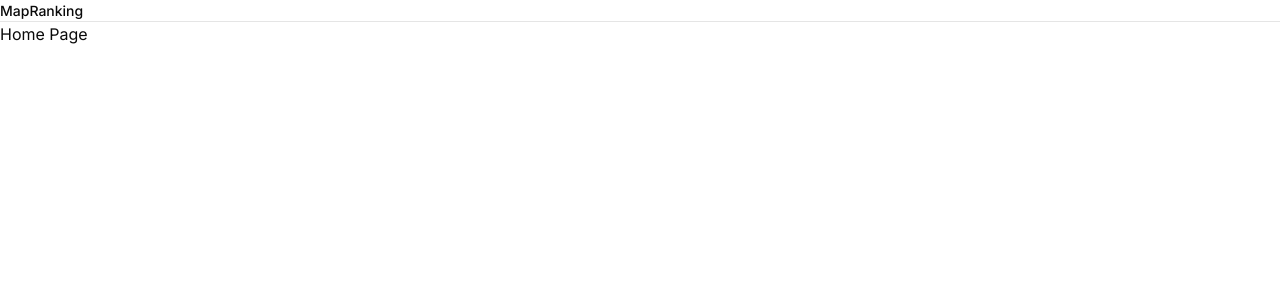
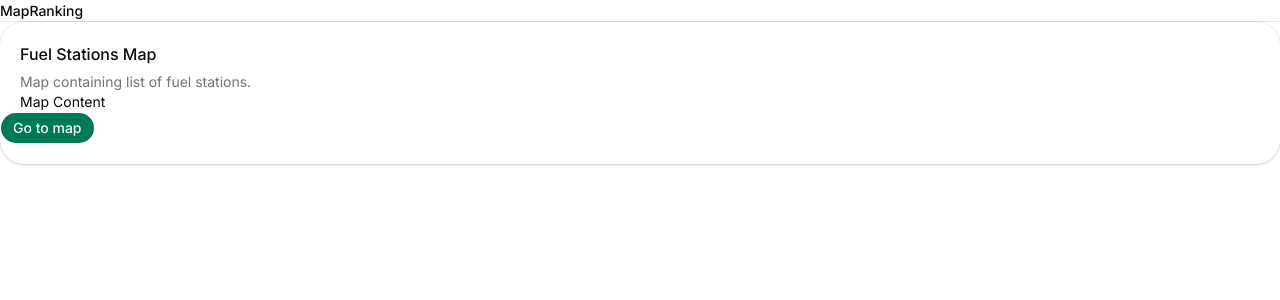
Before and after one commit to Pyother/fuel-wise, a Next.js app: page / in a window 1280 px wide. Shown: the top 300 px of the page. Built offline with nearby package versions, Linux system fonts and the light colour scheme.

Commit message:
feat: create map wrapper (map module)

```diff
--- a/src/app/map/page.tsx
+++ b/src/app/map/page.tsx
@@ -1,7 +1,12 @@
+// * Modules:
+import { Map } from "@/modules/map/map"
+
 export default function Page() {
     return (
         <div>
-            Map Page
+            <Map
+                fullScreen
+            />
         </div>
     )
 }
--- a/src/app/page.tsx
+++ b/src/app/page.tsx
@@ -1,11 +1,15 @@
-// Modules:
-import { MODULES } from '@/modules/config/config';
+// * React and Next:
+
+// * Modules:
+import { Map } from "@/modules/map/map"
 
 export default function Page() {
 
     return (
         <div>
-            Home Page
+            <Map
+                fullScreen={false}
+            />
         </div>
     )
 }
--- /dev/null
+++ b/src/app/ui/components/card.tsx
@@ -0,0 +1,99 @@
+import * as React from "react"
+import { cn } from "cn"
+
+function Card({
+  className,
+  size = "default",
+  ...props
+}: React.ComponentProps<"div"> & { size?: "default" | "sm" }) {
+  return (
+    <div
+      data-slot="card"
+      data-size={size}
+      className={cn(
+        "group/card flex flex-col gap-(--card-spacing) overflow-hidden rounded-[min(var(--radius-4xl),24px)] bg-card py-(--card-spacing) text-sm text-card-foreground shadow-sm ring-1 ring-foreground/5 [--card-spacing:--spacing(5)] has-[>img:first-child]:pt-0 data-[size=sm]:[--card-spacing:--spacing(4)] dark:ring-foreground/10 *:[img:first-child]:rounded-t-[min(var(--radius-4xl),24px)] *:[img:last-child]:rounded-b-[min(var(--radius-4xl),24px)]",
+        className
+      )}
+      {...props}
+    />
+  )
+}
+
+function CardHeader({ className, ...props }: React.ComponentProps<"div">) {
+  return (
+    <div
+      data-slot="card-header"
+      className={cn(
+        "group/card-header @container/card-header grid auto-rows-min items-start gap-1.5 rounded-t-[min(var(--radius-4xl),24px)] px-(--card-spacing) has-data-[slot=card-action]:grid-cols-[1fr_auto] has-data-[slot=card-description]:grid-rows-[auto_auto] [.border-b]:pb-(--card-spacing)",
+        className
+      )}
+      {...props}
+    />
+  )
+}
+
+function CardTitle({ className, ...props }: React.ComponentProps<"div">) {
+  return (
+    <div
+      data-slot="card-title"
+      className={cn("text-base font-medium", className)}
+      {...props}
+    />
+  )
+}
+
+function CardDescription({ className, ...props }: React.ComponentProps<"div">) {
+  return (
+    <div
+      data-slot="card-description"
+      className={cn("text-sm text-muted-foreground", className)}
+      {...props}
+    />
+  )
+}
+
+function CardAction({ className, ...props }: React.ComponentProps<"div">) {
+  return (
+    <div
+      data-slot="card-action"
+      className={cn(
+        "col-start-2 row-span-2 row-start-1 self-start justify-self-end",
+        className
+      )}
+      {...props}
+    />
+  )
+}
+
+function CardContent({ className, ...props }: React.ComponentProps<"div">) {
+  return (
+    <div
+      data-slot="card-content"
+      className={cn("px-(--card-spacing)", className)}
+      {...props}
+    />
+  )
+}
+
+function CardFooter({ className, ...props }: React.ComponentProps<"div">) {
+  return (
+    <div
+      data-slot="card-footer"
+      className={cn(
+        "flex items-center rounded-b-[min(var(--radius-4xl),24px)] px-(--card-spacing) [.border-t]:pt-(--card-spacing)",
+        className
+      )}
+      {...props}
+    />
+  )
+}
+
+export {
+  Card,
+  CardHeader,
+  CardFooter,
+  CardTitle,
+  CardAction,
+  CardDescription,
+  CardContent,
+}
--- a/src/modules/lang/de/common.json
+++ b/src/modules/lang/de/common.json
@@ -1,4 +1,7 @@
 {
     "config_modules_map_name": "Landkarte",
-    "config_modules_ranking_name": "Ranking"
+    "config_modules_ranking_name": "Ranking",
+    "modules_map_card_title": "Tankstellenkarte",
+    "modules_map_card_description": "Karte mit einer Liste der Tankstellen.",
+    "modules_map_card_action": "Zur Karte"
 }
--- a/src/modules/lang/en/common.json
+++ b/src/modules/lang/en/common.json
@@ -1,4 +1,7 @@
 {
     "config_modules_map_name": "Map",
-    "config_modules_ranking_name": "Ranking"
+    "config_modules_ranking_name": "Ranking",
+    "modules_map_card_title": "Fuel Stations Map",
+    "modules_map_card_description": "Map containing list of fuel stations.",
+    "modules_map_card_action": "Go to map"
 }
--- a/src/modules/lang/es/common.json
+++ b/src/modules/lang/es/common.json
@@ -1,4 +1,7 @@
 {
     "config_modules_map_name": "Mapa",
-    "config_modules_ranking_name": "Ranking"
+    "config_modules_ranking_name": "Ranking",
+    "modules_map_card_title": "Mapa de estaciones de servicio",
+    "modules_map_card_description": "Mapa con la lista de estaciones de servicio.",
+    "modules_map_card_action": "Ir al mapa"
 }
--- a/src/modules/lang/fr/common.json
+++ b/src/modules/lang/fr/common.json
@@ -1,4 +1,7 @@
 {
     "config_modules_map_name": "Carte",
-    "config_modules_ranking_name": "Ranking"
+    "config_modules_ranking_name": "Ranking",
+    "modules_map_card_title": "Carte des stations-service",
+    "modules_map_card_description": "Carte contenant la liste des stations-service.",
+    "modules_map_card_action": "Accéder à la carte"
 }
--- a/src/modules/lang/it/common.json
+++ b/src/modules/lang/it/common.json
@@ -1,4 +1,7 @@
 {
     "config_modules_map_name": "Mappa",
-    "config_modules_ranking_name": "Ranking"
+    "config_modules_ranking_name": "Ranking",
+    "modules_map_card_title": "Mappa delle stazioni di servizio",
+    "modules_map_card_description": "Mappa contenente l'elenco delle stazioni di servizio.",
+    "modules_map_card_action": "Vai alla mappa"
 }
--- /dev/null
+++ b/src/modules/map/map.css
@@ -0,0 +1,9 @@
+.map-wrapper {
+
+}
+
+.map-card {
+    display: flex;
+    flex-direction: column;
+    gap: var(--spacing-md);
+}
--- /dev/null
+++ b/src/modules/map/map.tsx
@@ -0,0 +1,24 @@
+// * React and Next:
+
+
+// * MapLibre:
+
+
+// * Types:
+import type { MapProps } from "./types/MapProps"
+
+// * UI:
+import { Wrapper } from "./ui/wrapper";
+import "./map.css";
+
+export function Map(props: MapProps) {
+    return (
+        <Wrapper
+            fullScreen={props.fullScreen}
+        >
+            <div>
+                Map Content
+            </div>
+        </Wrapper>
+    )
+}
--- /dev/null
+++ b/src/modules/map/types/MapProps.ts
@@ -0,0 +1,6 @@
+// * MapLibre:
+
+
+export type MapProps = {
+    fullScreen: boolean;
+}
--- /dev/null
+++ b/src/modules/map/ui/wrapper.tsx
@@ -0,0 +1,52 @@
+"use client";
+
+// * React and Next:
+import { ReactNode } from "react"
+
+// * Translations:
+import { useTranslation } from "react-i18next";
+
+// * UI:
+import "../map.css";
+import {
+    Card,
+    CardContent,
+    CardHeader,
+    CardAction,
+    CardTitle,
+    CardDescription
+} from "@/ui/components/card";
+import { Button } from "@/ui/components/button";
+
+export function Wrapper(
+    { fullScreen, children }:
+    { fullScreen: boolean, children: ReactNode }
+) {
+
+    const { t } = useTranslation();
+
+    if(!fullScreen) {
+        return (
+            <Card className="map-card">
+                <CardHeader>
+                    <CardTitle>{t('modules_map_card_title')}</CardTitle>
+                    <CardDescription>{t('modules_map_card_description')}</CardDescription>
+                </CardHeader>
+                <CardContent>
+                    {children}
+                </CardContent>
+                <CardAction>
+                    <Button>
+                        {t('modules_map_card_action')}
+                    </Button>
+                </CardAction>
+            </Card>
+        )
+    }
+
+    return (
+        <div className="map-wrapper">
+            {children}
+        </div>
+    )
+}
```
